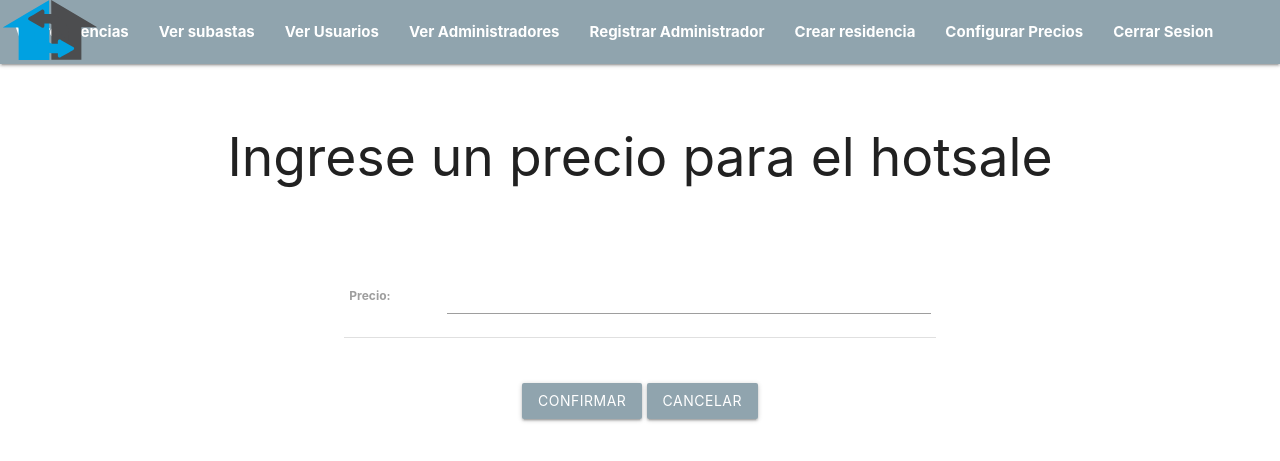
After one commit to MartinRocca/Grupo27Inge2, a Django app: page /crear_hotsale/1/ in a window 1280 px wide. The commit adds this page. Shown: the top 461 px of the page. Run offline with Django 3.2, Linux system fonts and the light colour scheme; a user stored in the database is signed in; data comes from the database, SQL or seed files in the repository; both versions use the stored data as it was after the commit; some libraries are stand-ins or nearby versions.

Commit message:
Agrgada la funcionalidad para crear Hotsale y configurarlos.
Hacer un migrate para el model de Hotsale.

```diff
--- a/Home Switch Home - Ing. de Software 2/HomeSwitchHome/HSH/admin.py
+++ b/Home Switch Home - Ing. de Software 2/HomeSwitchHome/HSH/admin.py
@@ -1,5 +1,5 @@
 from django.contrib import admin
-from .models import Residencia, Subasta, Puja, Reserva, Usuario, Precio
+from .models import Residencia, Subasta, Puja, Reserva, Usuario, Precio, Hotsale
 
 # Register your models here.
 
@@ -9,3 +9,4 @@ admin.site.register(Puja)
 admin.site.register(Reserva)
 admin.site.register(Usuario)
 admin.site.register(Precio)
+admin.site.register(Hotsale)
--- a/Home Switch Home - Ing. de Software 2/HomeSwitchHome/HSH/models.py
+++ b/Home Switch Home - Ing. de Software 2/HomeSwitchHome/HSH/models.py
@@ -42,7 +42,6 @@ class Reserva(models.Model):
     fecha = models.DateField()
     usuario_ganador = models.EmailField(default='-')
 
-
     def reservar(self, mailUsuario):
         subasta = Subasta.objects.get(id_reserva=self)
         subasta.esta_programada = False
@@ -58,6 +57,11 @@ class Reserva(models.Model):
 
     class Meta:
         unique_together = (("id_residencia", "fecha"),)
+
+class Hotsale(models.Model):
+    id_reserva = models.ForeignKey(Reserva, on_delete=models.CASCADE)
+    precio = models.FloatField()
+    esta_programado = models.BooleanField(default=True)
 
 class Subasta(models.Model):
     id = models.AutoField(primary_key=True)
--- a/Home Switch Home - Ing. de Software 2/HomeSwitchHome/HSH/views.py
+++ b/Home Switch Home - Ing. de Software 2/HomeSwitchHome/HSH/views.py
@@ -5,10 +5,10 @@ from django.contrib.auth.views import LoginView
 from django.forms.models import model_to_dict
 from django.db.models import Q
 from django.contrib.auth import views as auth_views
-from HomeSwitchHome.forms import ResidenciaForm, PujaForm, BuscarResidenciasForm, RegistroForm, PerfilForm, EditarPerfilForm, \
+from HomeSwitchHome.forms import ResidenciaForm, PujaForm, HotsaleForm, BuscarResidenciasForm, RegistroForm, PerfilForm, EditarPerfilForm, \
     CambiarTarjetaForm, PrecioForm, CustomAuthForm
-from .models import Residencia, Subasta, Puja, Usuario, Perfil, Reserva, Precio
-from .consultas import validar_ubicacion, obtener_subastas, generar_reservas, obtener_semanas, validar_ubicacion_editar, \
+from .models import Residencia, Subasta, Puja, Usuario, Perfil, Reserva, Precio, Hotsale
+from .consultas import validar_ubicacion, obtener_subastas, generar_reservas, obtener_reservas_para_hotsale, obtener_semanas, validar_ubicacion_editar, \
     validar_nombre_completo
 from datetime import datetime, timedelta
 
@@ -454,3 +454,33 @@ def ver_admins_page(request):
         return redirect('/')
     template = "listar_admins.html"
     return render(request, template, {"usuarios": Usuario.objects.filter(is_active=True, is_staff=True)})
+
+def ver_reservas_para_hotsale(request):
+    if request.user.is_staff:
+        template = 'ver_reservas_para_hotsale.html'
+        context = {'reservas': obtener_reservas_para_hotsale()}
+        return render(request, template, context)
+
+    else:
+        return redirect('/')
+
+def configurar_hotsale_page(request, reserva):
+    if request.user.is_staff:
+        template = "configurar_hotsale.html"
+        form = HotsaleForm(request.POST or None)
+        res = Reserva.objects.get(id=reserva)
+        context = {'form': form }
+        if request.method == 'POST':
+            if form.is_valid():
+                precio = form.clean_precio()
+                hotsale = Hotsale()
+                hotsale.id_reserva = res
+                hotsale.precio = precio
+                hotsale.save()
+                messages.success(request, 'El hotsale se ha creado exitosamente.')
+                return redirect('http://127.0.0.1:8000/')
+        else:
+            form = ResidenciaForm(request.POST or None)
+        return render(request, template, context)
+    else:
+        return redirect('/')
--- a/Home Switch Home - Ing. de Software 2/HomeSwitchHome/HomeSwitchHome/forms.py
+++ b/Home Switch Home - Ing. de Software 2/HomeSwitchHome/HomeSwitchHome/forms.py
@@ -1,6 +1,6 @@
 from django import forms
 from django.contrib.auth.forms import UserCreationForm, AuthenticationForm
-from HSH.models import Residencia, Puja, Subasta, Perfil, Usuario
+from HSH.models import Residencia, Puja, Subasta, Perfil, Usuario, Hotsale
 from datetime import datetime
 from django.core.validators import RegexValidator
 from django.utils.translation import gettext, gettext_lazy as _
@@ -357,3 +357,12 @@ class BuscarResidenciasForm(forms.Form):
             elif abs(fecha_hasta-fecha_desde).days > 60:
                 raise forms.ValidationError('El rango entre las dos fecha puede ser, como máximo, de 2 meses.')
         return fecha_hasta
+
+class HotsaleForm(forms.Form):
+    precio = forms.FloatField()
+
+    def clean_precio(self):
+        precio = self.cleaned_data.get('precio')
+        if precio < 0:
+            raise forms.ValidationError('Valor inválido')
+        return precio
--- a/Home Switch Home - Ing. de Software 2/HomeSwitchHome/HomeSwitchHome/urls.py
+++ b/Home Switch Home - Ing. de Software 2/HomeSwitchHome/HomeSwitchHome/urls.py
@@ -40,6 +40,8 @@ from HSH.views import (
     buscar_residencia,
     ayuda_page,
     ver_admins_page,
+    ver_reservas_para_hotsale,
+    configurar_hotsale_page,
 )
 
 urlpatterns = [
@@ -69,4 +71,6 @@ urlpatterns = [
     path('buscar_residencia/', buscar_residencia),
     path('ayuda/', ayuda_page),
     path('ver_administradores/', ver_admins_page),
+    path('ver_reservas_para_hotsale/', ver_reservas_para_hotsale),
+    path('crear_hotsale/<reserva>/', configurar_hotsale_page, name='configurar_hotsale'),
 ]
--- a/Home Switch Home - Ing. de Software 2/HomeSwitchHome/templates/base.html
+++ b/Home Switch Home - Ing. de Software 2/HomeSwitchHome/templates/base.html
@@ -53,6 +53,7 @@
                   <li><a href="http://127.0.0.1:8000/config_precios/">Configurar Precios</a></li>
                   <!--<li><a href="http://127.0.0.1:8000/cerrar_sesion/">Cerrar Sesion</a></li>-->
                   <li><a href="#cerrar" class="modal-trigger">Cerrar Sesion</a></li>
+                  <li><a href="http://127.0.0.1:8000/ver_reservas_para_hotsale/">Crear Hotsale</a></li>
                 {% else %}
                   <li><a href="http://127.0.0.1:8000/ver_residencias#">Ver residencias</a></li>
                   <li><a href="http://127.0.0.1:8000/ayuda/">Ayuda</a></li>
--- /dev/null
+++ b/Home Switch Home - Ing. de Software 2/HomeSwitchHome/templates/configurar_hotsale.html
@@ -0,0 +1,21 @@
+{% extends "base.html" %}
+
+{% block content %}
+
+    <div class="container" align="center">
+        <h2>Ingrese un precio para el hotsale</h2>
+        <br>
+        <br>
+        <form method="POST" action=''>
+            {% csrf_token %}
+            <table style="width:66%; margin:auto;">{{form.as_table}}</table>
+            <br>
+            <br>
+            <div style="text-align:center;">
+                <button class="btn" style="background-color:#90a4ae; color:white" type="submit">Confirmar</button>
+                <a class="btn" style="background-color:#90a4ae; color:white" href="/">cancelar</a>
+            </div>
+        </form>
+    </div>
+
+{% endblock %}
```
Also changed, not shown: Home Switch Home - Ing. de Software 2/HomeSwitchHome/HSH/consultas.py (+14 -1 lines), Home Switch Home - Ing. de Software 2/HomeSwitchHome/templates/ver_reservas_para_hotsale.html (added, +44 -0 lines), Home Switch Home - Ing. de Software 2/HomeSwitchHome/HSH/migrations/0002_hotsale.py (added), Home Switch Home - Ing. de Software 2/HomeSwitchHome/db.sqlite3.
